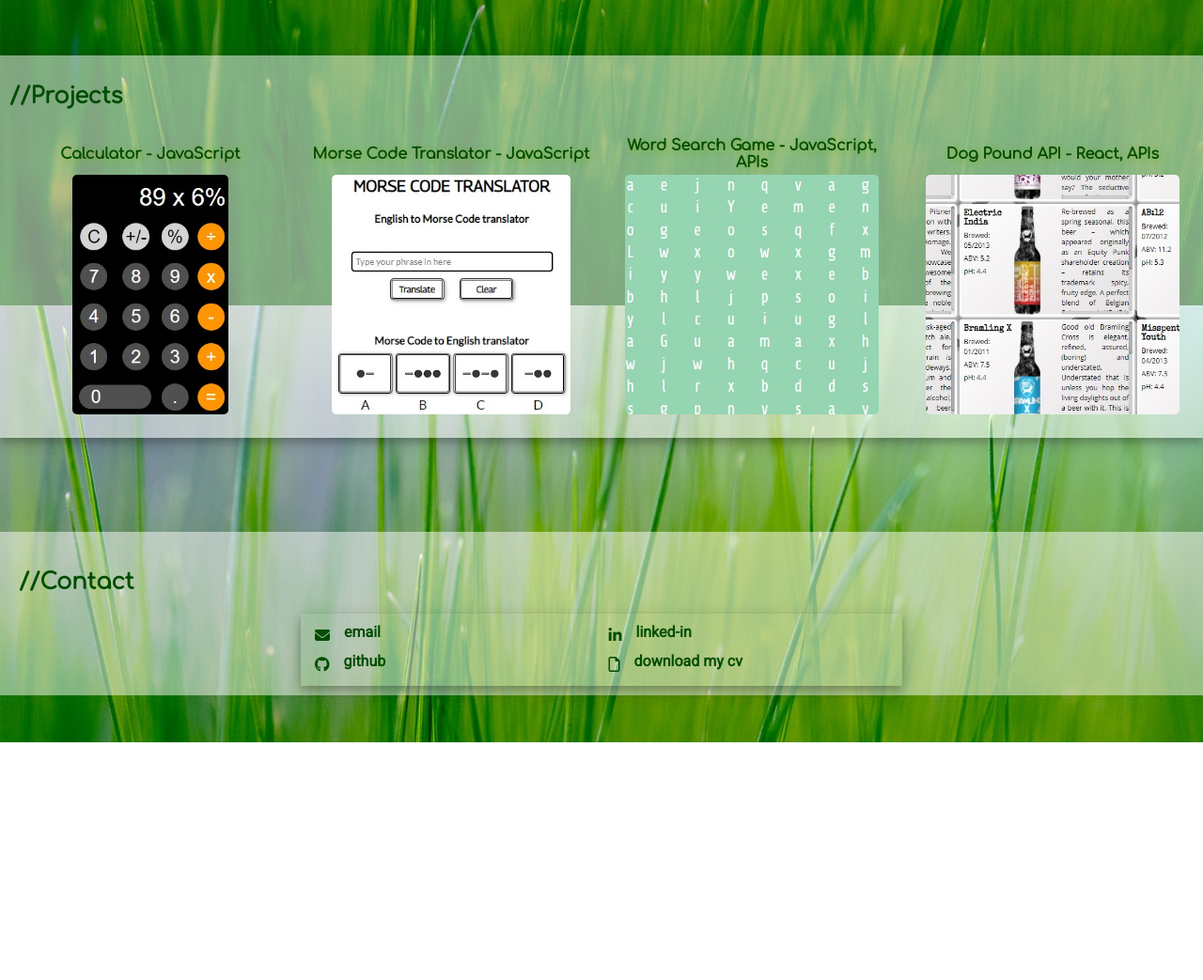
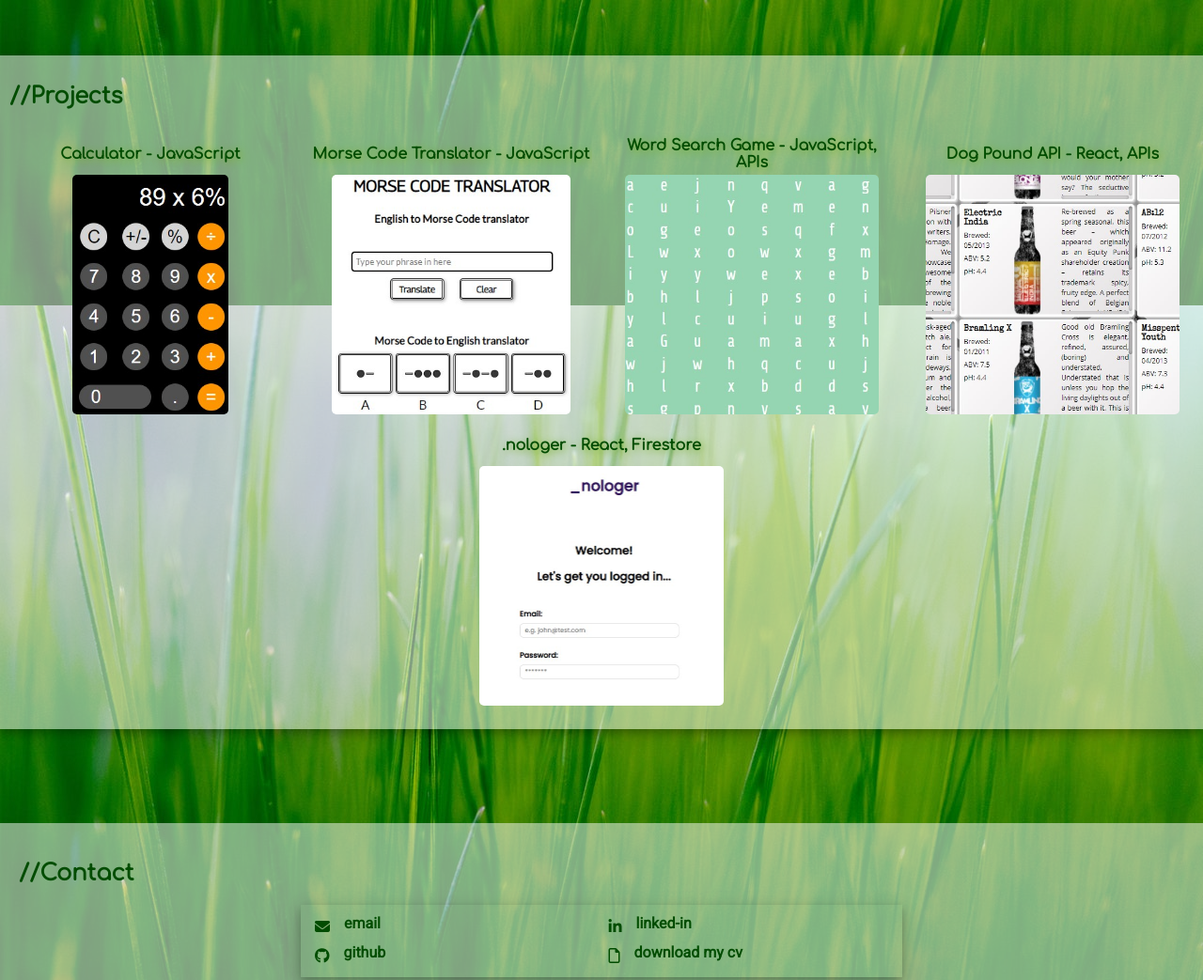
Before and after one commit to jmlow-hub/new-portfolio, a plain HTML site: page index.html in a window 1280 px wide. Shown: the part 1381-2424 px from the top of the page at 94% size. Before the commit the page ends 2171 px from the top, so only its background shows below. Drawn offline with Linux system fonts and the light colour scheme.

Commit message:
added nologer project

```diff
--- a/index.html
+++ b/index.html
@@ -124,6 +124,21 @@
 
           </div>
         </div>
+        <div class="projects__info__container">
+          <div class="projects__info__container__card">
+            <div class="projects__info__container__card-front">
+              <h4>.nologer - React, Firestore</h4>
+              <img src="./Images/nologer.jpg" alt="Image of a an app created by Hawaii nology class">
+            </div>
+            <div class="projects__info__container__card-back">
+              <p>Client project for .nology.</p>
+              <p>Working as a team our course developed an app for our client which would enable them to track and update training courses stored in collections in firestore. I worked on a range of tickets with team members, developing a component tree, display components and functionality to add and edit data in firestore.</p>
+              <a href="https://nology-login.web.app/" target="blank">Visit project</a>
+            </div>
+
+          </div>
+        </div>
+        </div>
 
       </div>
     </section>
--- a/styles/_projects.scss
+++ b/styles/_projects.scss
@@ -26,7 +26,7 @@
     width: 100%;
     display: flex;
     flex-wrap: wrap;
-    justify-content: space-evenly;
+    //justify-content: space-evenly;
     padding: 15px 0;
 
     .projects__info__container {
```
Also changed, not shown: Images/greenmolecule.svg (deleted), Images/nologer.jpg (added), styles/_projects.css.
